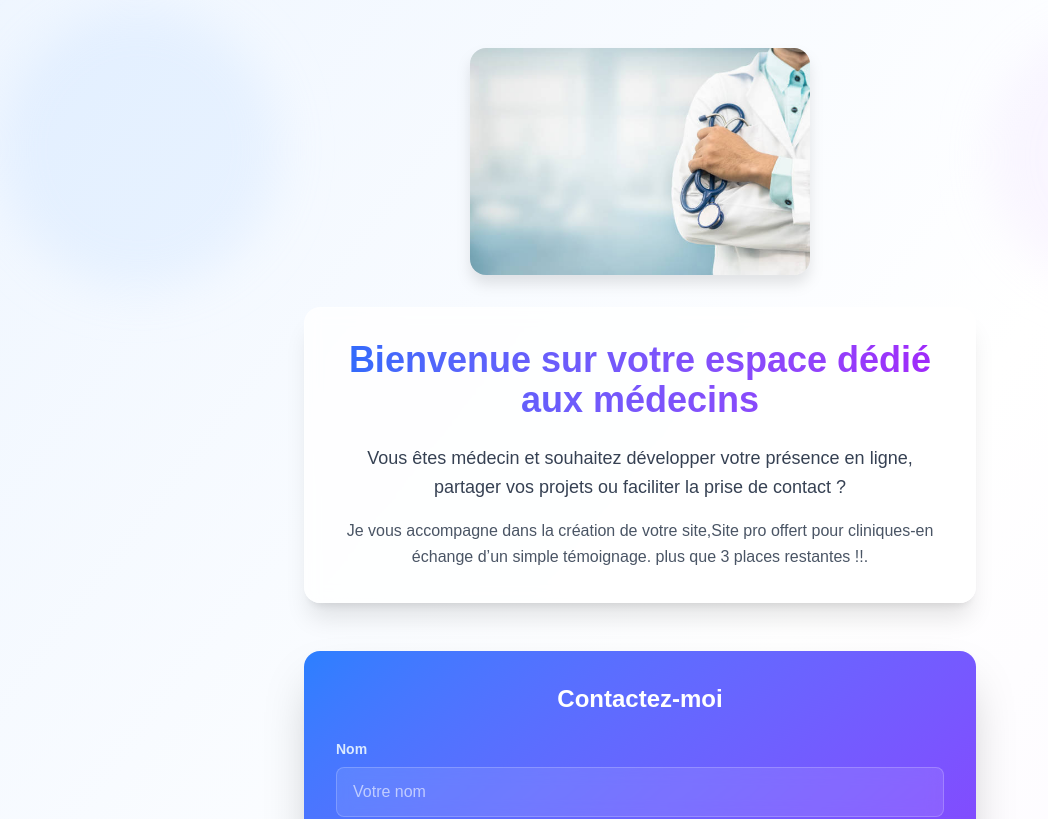
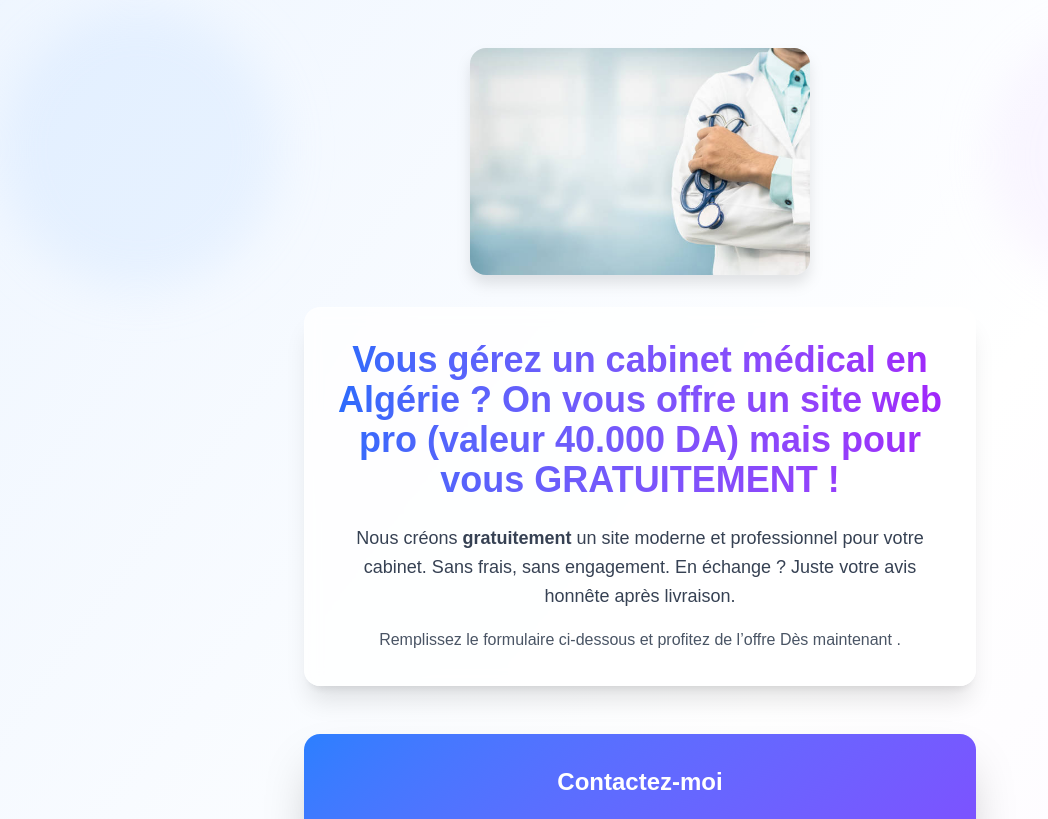
Before and after one commit to YousfiNacerEvo/landingPage, a Next.js app: page / in a window 1280 px wide. Shown: the top 819 px of the page, without its empty margins (0-1048 px from the left). Built offline with nearby package versions, Linux system fonts and the light colour scheme.

Commit message:
fixing new things

```diff
--- a/app/page.js
+++ b/app/page.js
@@ -22,13 +22,14 @@ export default function Home() {
       <section className="max-w-2xl w-full mb-12 text-center relative z-10 transform hover:scale-105 transition-transform duration-300">
         <div className="bg-white/80 backdrop-blur-sm rounded-2xl p-8 shadow-xl border border-white/20">
           <h1 className="text-3xl sm:text-4xl font-bold mb-6 bg-gradient-to-r from-blue-600 to-purple-600 bg-clip-text text-transparent animate-pulse">
-            Bienvenue sur votre espace dédié aux médecins
+          Vous gérez un cabinet médical en Algérie ?  On vous offre un site web pro (valeur 40.000 DA) mais pour vous <strong>GRATUITEMENT</strong> !
           </h1>
           <p className="text-lg text-gray-700 mb-4 leading-relaxed">
-            Vous êtes médecin et souhaitez développer votre présence en ligne, partager vos projets ou faciliter la prise de contact ?
+          Nous créons <strong>gratuitement </strong> un site moderne et professionnel pour votre cabinet.
+          Sans frais, sans engagement. En échange ? Juste votre avis honnête après livraison.
           </p>
           <p className="text-md text-gray-600 leading-relaxed">
-            Je vous accompagne dans la création de votre site,Site pro offert pour cliniques-en échange d’un simple témoignage. plus que 3 places restantes !!.
+          Remplissez le formulaire ci-dessous et profitez de l’offre Dès maintenant .
           </p>
         </div>
       </section>
```
